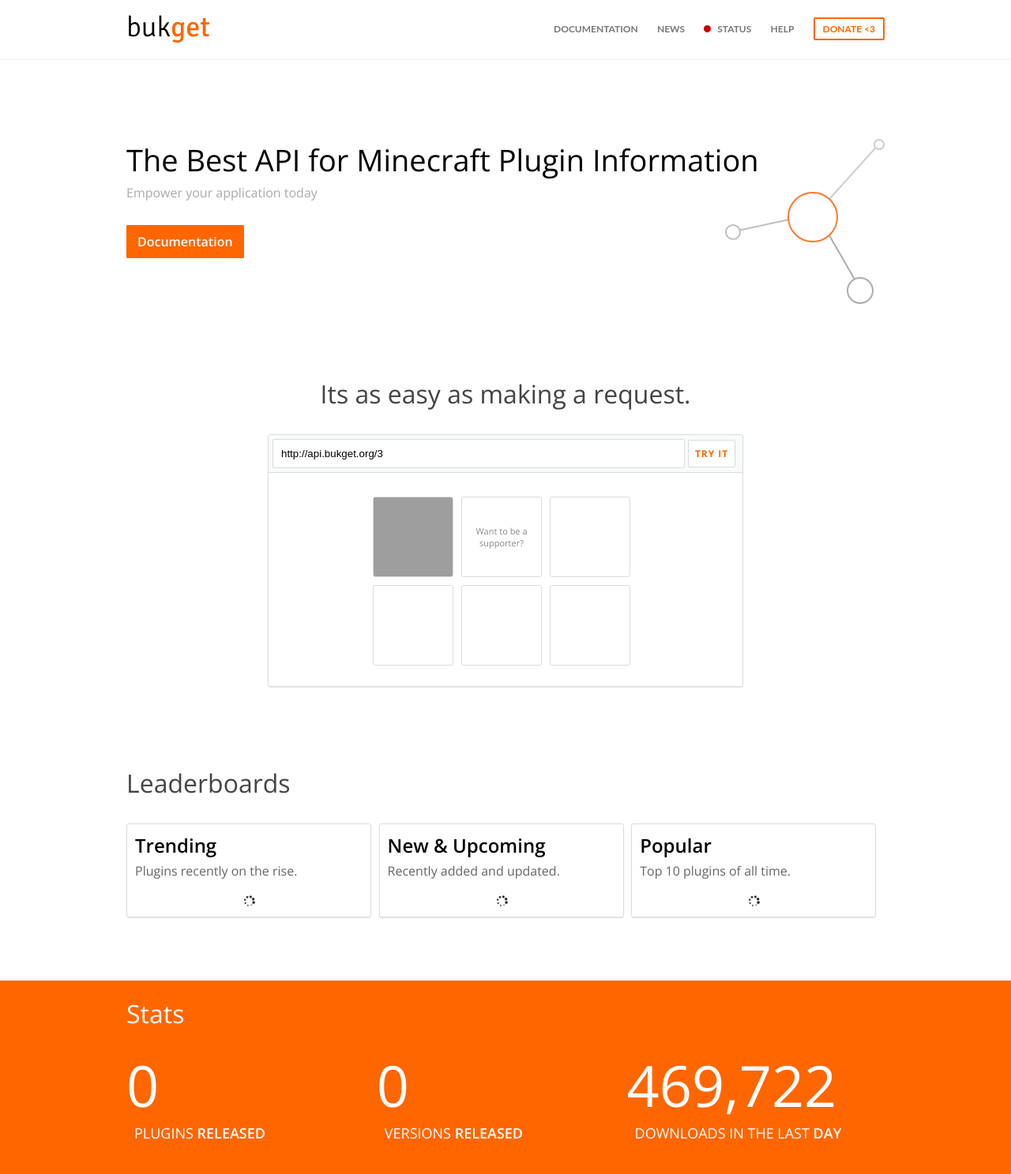
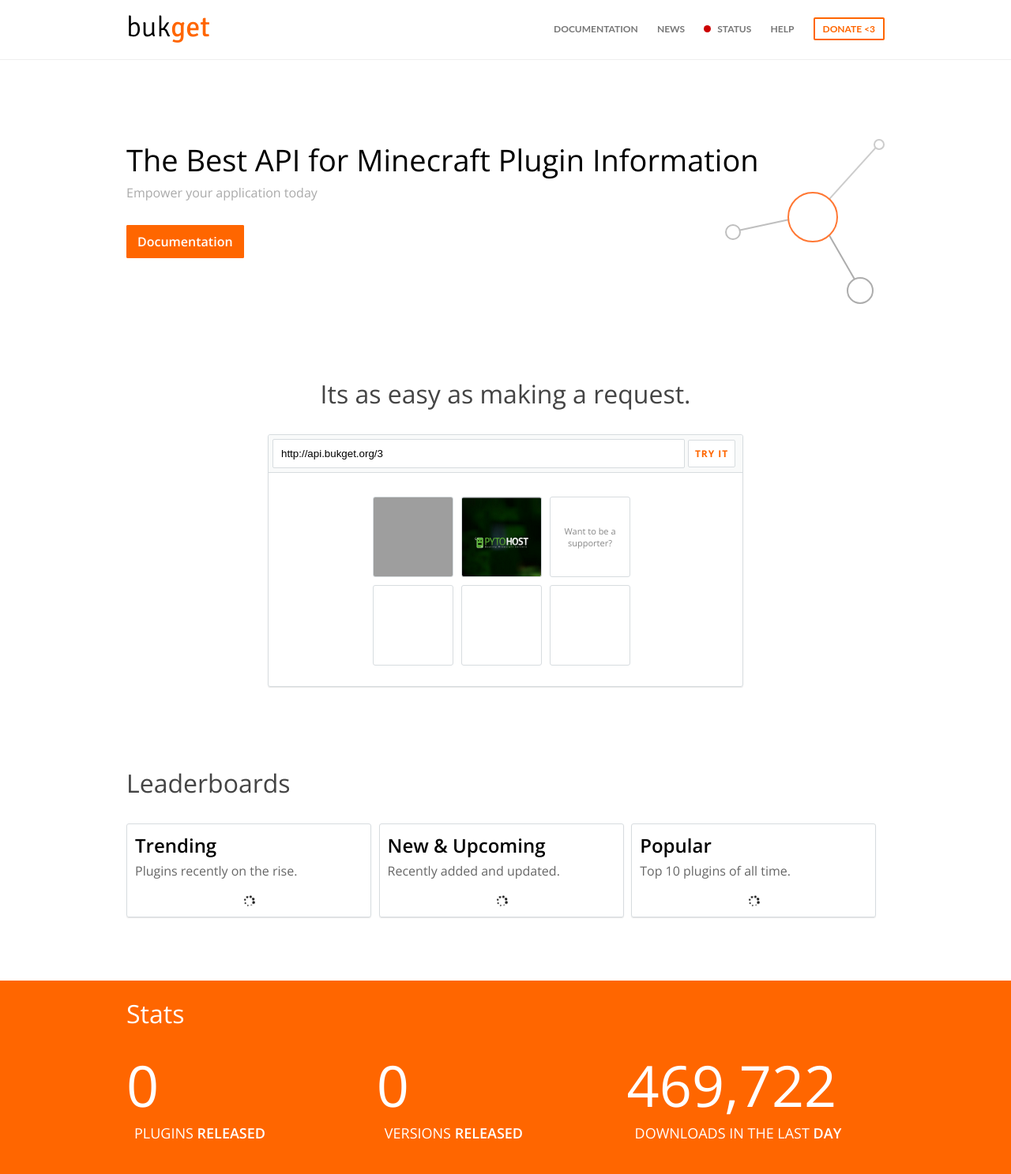
Before and after one commit to BukGet/website, a Jekyll site: the page built from index.html, in a window 1280 px wide. Shown: the whole page at 79% size. Built offline with Jekyll 4.4.1, drawn with Linux system fonts in a browser that asks for light colours; nearby versions of some CDN libraries; some web fonts are replaced; Markdown is read by kramdown in place of the engine named in the settings; grey boxes are pictures that could not be loaded.

Commit message:
supporter

```diff
--- a/index.html
+++ b/index.html
@@ -42,8 +42,8 @@
         <div class="browser-page-inner">
           <div class="start-page">
             <a href="http://mcmyadmin.com" class="browser-box" style="background: url('http://mcmyadmin.com/images/square.png'); background-size: contain;"></a>
+            <a href="http://pytohost.com/" class="browser-box"  style="background: url('images/pytohost.png') no-repeat;"></a>
             <a class="browser-box" href="mailto:support@bukget.org">Want to be a supporter?</a>
-            <a class="browser-box"></a>
             <a class="browser-box"></a>
             <a class="browser-box"></a>
             <a class="browser-box"></a>
```
Also changed, not shown: images/pytohost.png (added).
